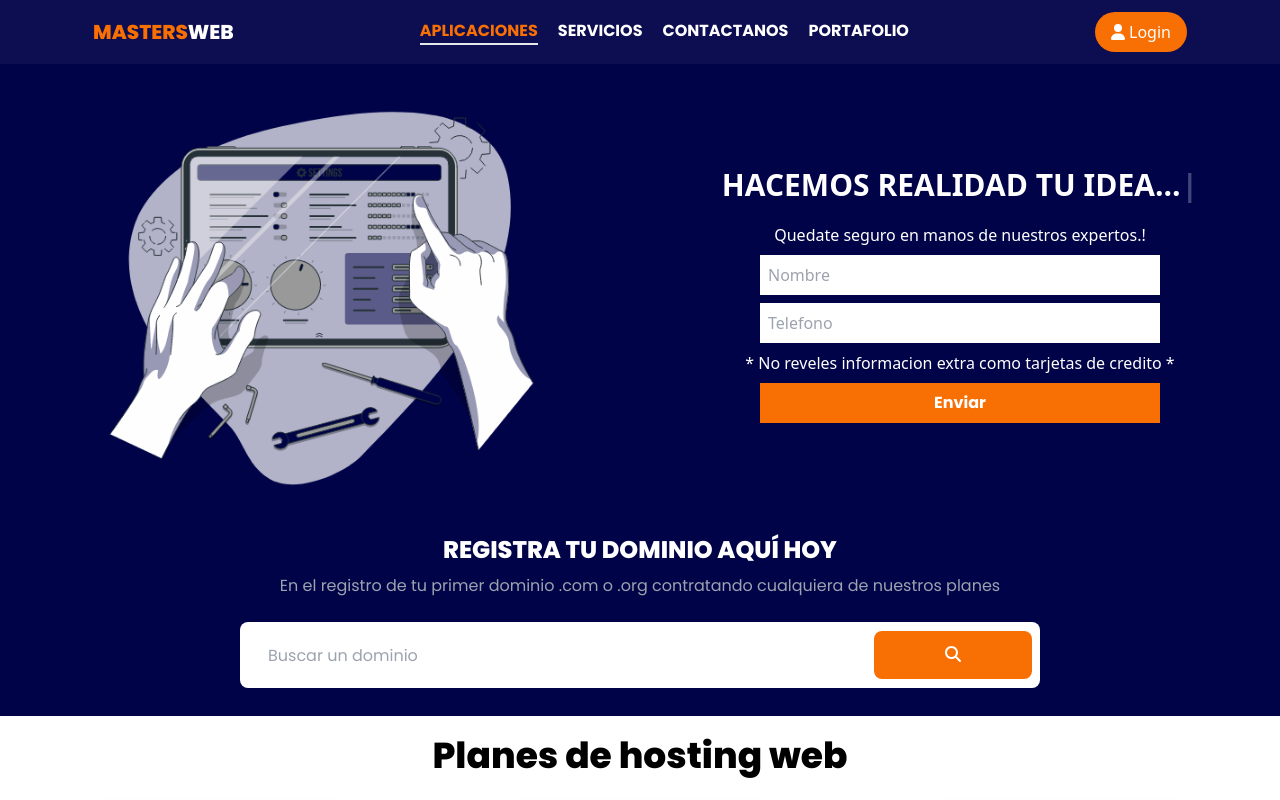
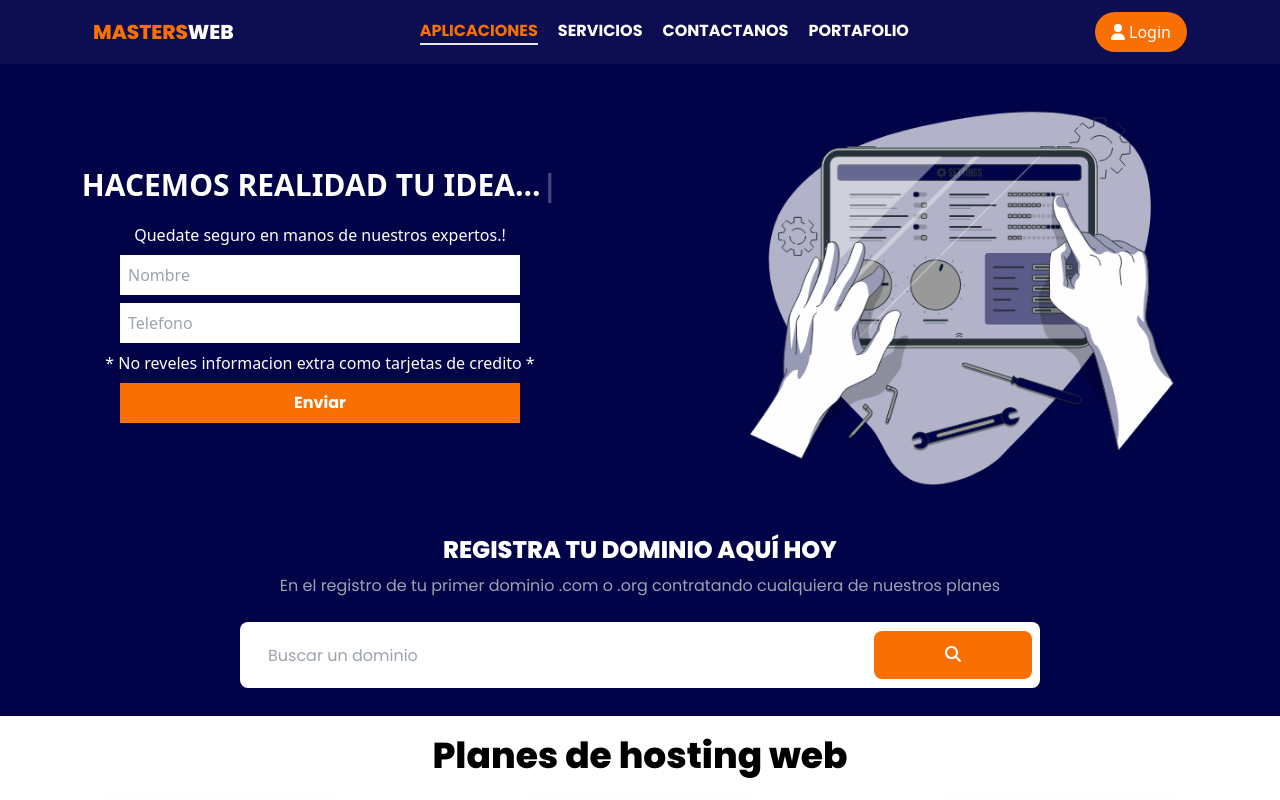
Before and after one commit to af01camacho/Website, a React (Vite) app: page / in a window 1280 px wide. Shown: the top 800 px of the page. Built offline with nearby package versions, Linux system fonts and the light colour scheme.

Commit message:
Update hero.jsx

```diff
--- a/src/components/hero/hero.jsx
+++ b/src/components/hero/hero.jsx
@@ -5,7 +5,7 @@ export function Hero() {
     <>
       <div className="grid grid-cols-1 lg:grid-cols-2 place-items-center   md:grid-cols-2 bg-primary-color ">
         {/* Card 1  */}
-        <div className="text-white flex items-center order-2 justify-center flex-col">
+        <div className="text-white flex items-center lg:order-1 md:order-1 order-2 justify-center flex-col">
           <TypeWriter />
           <h2>Quedate seguro en manos de nuestros expertos.!</h2>
           <div className="flex flex-col gap-2 p-2 items-center">
@@ -33,7 +33,7 @@ export function Hero() {
         </div>
 
         {/* Card 2 */}
-        <div className="w-[450px] justify-center order-1 flex items-center">
+        <div className="w-[450px] justify-center order-1 lg:order-2 md:order-2 flex items-center">
           <img src={imghero} alt="" />
         </div>
       </div>
```
